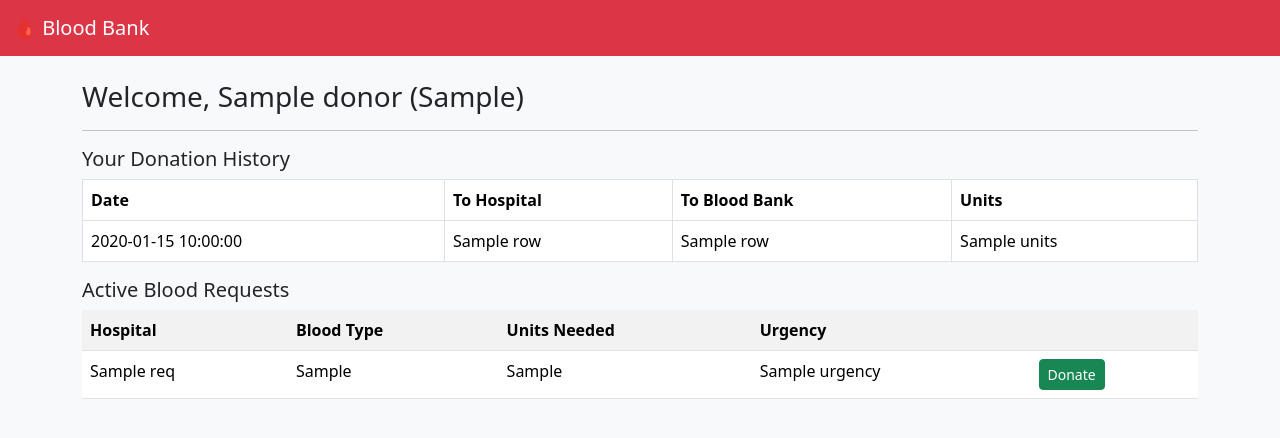
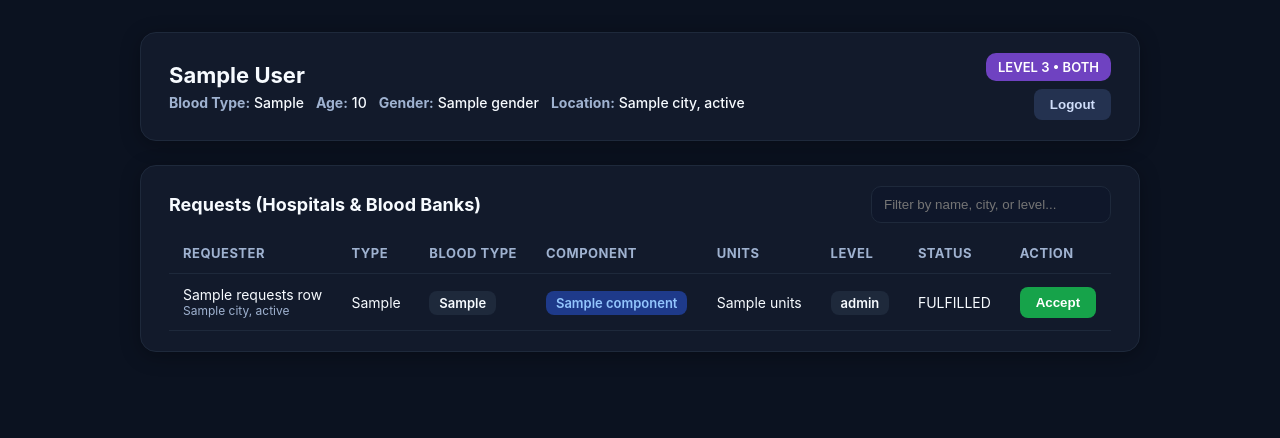
Before and after one commit to RIT20/advance_db_management, a Flask app: template templates/donor_dashboard.html in a window 1280 px wide. Shown: the top 438 px of the page. Run offline with Flask 3, Linux system fonts and the light colour scheme; the template is opened without the code that fills it: most values are stand-ins (such as "Sample title", 1, 10 or a date in 2020).

Commit message:
Refactor donor_dashboard.html with new layout and styles
Added HTML structure and styles to the donor dashboard.

```diff
--- a/templates/donor_dashboard.html
+++ b/templates/donor_dashboard.html
@@ -1,31 +1,207 @@
-{% extends "layout.html" %}
-{% block content %}
-<h3>Welcome, {{ donor['name'] }} ({{ donor['blood_type'] }})</h3>
-<hr>
+<!DOCTYPE html>
+<html lang="en">
+<head>
+  <meta charset="UTF-8" />
+  <title>{{ donor.FirstName }} {{ donor.LastName }} • Donor Dashboard</title>
+  <meta name="viewport" content="width=device-width, initial-scale=1" />
+  <style>
+    :root {
+      --bg: #0b1220;
+      --card: #121a2b;
+      --border: #1e293b;
+      --text: #f7fbff;
+      --muted: #9fb2d0;
+      --accent: #3b82f6;
+      --critical: #dc2626;
+      --success: #16a34a;
+    }
 
-<h5>Your Donation History</h5>
-<table class="table table-bordered">
-    <tr><th>Date</th><th>To Hospital</th><th>To Blood Bank</th><th>Units</th></tr>
-    {% for row in donations %}
-    <tr><td>{{ row['transfer_date'] }}</td><td>{{ row['hospital_name'] }}</td><td>{{ row['blood_bank_name'] }}</td><td>{{ row['units'] }}</td></tr>
-    {% endfor %}
-</table>
+    * { box-sizing: border-box; }
+    body {
+      margin: 0;
+      background-color: var(--bg);
+      color: var(--text);
+      font-family: 'Inter', ui-sans-serif, system-ui, -apple-system, Segoe UI, Roboto, Helvetica, Arial;
+      padding: 32px;
+      display: flex;
+      justify-content: center;
+    }
 
-<h5>Active Blood Requests</h5>
-<table class="table table-striped">
-    <tr><th>Hospital</th><th>Blood Type</th><th>Units Needed</th><th>Urgency</th><th></th></tr>
-    {% for req in requests %}
+    .container { max-width: 1000px; width: 100%; display: flex; flex-direction: column; gap: 24px; }
+
+    .card {
+      background: var(--card);
+      border: 1px solid var(--border);
+      border-radius: 16px;
+      padding: 20px 28px;
+      box-shadow: 0 4px 20px rgba(0,0,0,0.3);
+    }
+
+    h2 { margin: 0; font-size: 22px; }
+    h3 { margin: 0; font-size: 18px; }
+    .muted { color: var(--muted); font-size: 14px; }
+
+    /* ---------- Donor Header ---------- */
+    .donor-header {
+      display: flex; justify-content: space-between; flex-wrap: wrap; gap: 16px; align-items: center;
+    }
+    .donor-left { display: flex; flex-direction: column; gap: 6px; }
+    .donor-meta {
+      display: flex; flex-wrap: wrap; gap: 12px; font-size: 14px; color: var(--muted);
+    }
+    .donor-meta div { white-space: nowrap; }
+    .donor-meta span { color: var(--text); font-weight: 500; }
+    .badge {
+      padding: 6px 12px;
+      border-radius: 10px;
+      font-size: 13px;
+      font-weight: 600;
+    }
+    .badge-red { background: var(--critical); color: white; }
+    .badge-blue { background: #2563eb; color: white; }
+    .badge-purple { background: #6f42c1; color: white; }
+    .btn {
+      padding: 8px 16px;
+      border: none;
+      border-radius: 8px;
+      cursor: pointer;
+      font-weight: 600;
+    }
+    .btn-green { background: var(--success); color: white; }
+    .btn-green:hover { filter: brightness(1.1); }
+    .btn-gray { background: #243250; color: #d0defa; }
+
+    /* ---------- Table ---------- */
+    .requests-header {
+      display: flex; justify-content: space-between; align-items: center; flex-wrap: wrap; gap: 12px;
+      margin-bottom: 10px;
+    }
+    input[type="text"] {
+      padding: 10px 12px; border-radius: 10px;
+      border: 1px solid var(--border);
+      background: #0f172a;
+      color: var(--text);
+      width: 240px;
+    }
+    table {
+      width: 100%;
+      border-collapse: collapse;
+    }
+    th, td {
+      padding: 12px 14px;
+      text-align: left;
+      border-bottom: 1px solid var(--border);
+    }
+    th {
+      color: var(--muted);
+      font-size: 13px;
+      letter-spacing: 0.5px;
+      text-transform: uppercase;
+    }
+    td { font-size: 14px; }
+    .tag {
+      padding: 4px 10px;
+      border-radius: 8px;
+      font-weight: 600;
+      font-size: 13px;
+    }
+    .tag-critical { background: #7f1d1d; color: #fca5a5; }
+    .tag-high { background: #78350f; color: #fcd34d; }
+  </style>
+</head>
+
+<body>
+  <div class="container">
+
+    <!-- Donor Header -->
+    <div class="card">
+      <div class="donor-header">
+        <div class="donor-left">
+          <h2>{{ donor.FirstName }} {{ donor.LastName }}</h2>
+          <div class="donor-meta">
+            <div><strong>Blood Type:</strong> <span>{{ donor.BloodType }}</span></div>
+            <div><strong>Age:</strong> <span>{{ donor.Age }}</span></div>
+            <div><strong>Gender:</strong> <span>{{ donor.Gender }}</span></div>
+            <div><strong>Location:</strong> <span>{{ donor.City }}, {{ donor.State }}</span></div>
+          </div>
+        </div>
+        <div style="display:flex; flex-direction:column; gap:8px; align-items:flex-end;">
+          {% if donor.Level == 1 %}
+            <span class="badge badge-red">LEVEL 1 • EMERGENCY ONLY</span>
+          {% elif donor.Level == 2 %}
+            <span class="badge badge-blue">LEVEL 2 • BLOOD DRIVE</span>
+          {% else %}
+            <span class="badge badge-purple">LEVEL 3 • BOTH</span>
+          {% endif %}
+          <button class="btn btn-gray">Logout</button>
+        </div>
+      </div>
+    </div>
+
+    <!-- Requests Table -->
+    <div class="card">
+      <div class="requests-header">
+        <h3>Requests (Hospitals & Blood Banks)</h3>
+        <input type="text" id="search" placeholder="Filter by name, city, or level...">
+      </div>
+
+      <table id="requests">
+        <thead>
           <tr>
-        <td>{{ req['hospital_name'] }}</td>
-        <td>{{ req['blood_type'] }}</td>
-        <td>{{ req['units_needed'] }}</td>
-        <td>{{ req['urgency'] }}</td>
+            <th>Requester</th>
+            <th>Type</th>
+            <th>Blood Type</th>
+            <th>Component</th>
+            <th>Units</th>
+            <th>Level</th>
+            <th>Status</th>
+            <th>Action</th>
+          </tr>
+        </thead>
+        <tbody>
+          {% for r in requests_rows %}
+          <tr>
             <td>
-            <form method="POST" action="{{ url_for('respond_to_request', request_id=req['id']) }}">
-                <button class="btn btn-sm btn-success">Donate</button>
+              <div>{{ r.name }}</div>
+              <div class="muted" style="font-size:12px;">{{ r.city }}, {{ r.state }}</div>
+            </td>
+            <td>{{ r.org_type }}</td>
+            <td><span class="tag" style="background:#1e293b;">{{ r.blood_type }}</span></td>
+            <td><span class="tag" style="background:#1e3a8a; color:#93c5fd;">{{ r.component }}</span></td>
+            <td>{{ r.units }}</td>
+            <td>
+              {% if r.level == 'CRITICAL' %}
+                <span class="tag tag-critical">CRITICAL</span>
+              {% elif r.level == 'HIGH' %}
+                <span class="tag tag-high">HIGH</span>
+              {% else %}
+                <span class="tag" style="background:#1e293b;">{{ r.level }}</span>
+              {% endif %}
+            </td>
+            <td>{{ r.status }}</td>
+            <td>
+              <form action="{{ url_for('donor_accept_request', request_id=r.request_id) }}" method="POST" style="margin:0;">
+                <button class="btn btn-green" type="submit">Accept</button>
               </form>
             </td>
           </tr>
+          {% else %}
+          <tr><td colspan="8" style="text-align:center;color:var(--muted);">No requests available at this time.</td></tr>
           {% endfor %}
+        </tbody>
       </table>
-{% endblock %}
+    </div>
+
+  </div>
+
+  <script>
+    const input = document.getElementById('search');
+    input.addEventListener('input', () => {
+      const q = input.value.toLowerCase();
+      document.querySelectorAll('#requests tbody tr').forEach(tr => {
+        tr.style.display = tr.innerText.toLowerCase().includes(q) ? '' : 'none';
+      });
+    });
+  </script>
+</body>
+</html>
```
Lines whose indentation alone changed are shown as unchanged.
